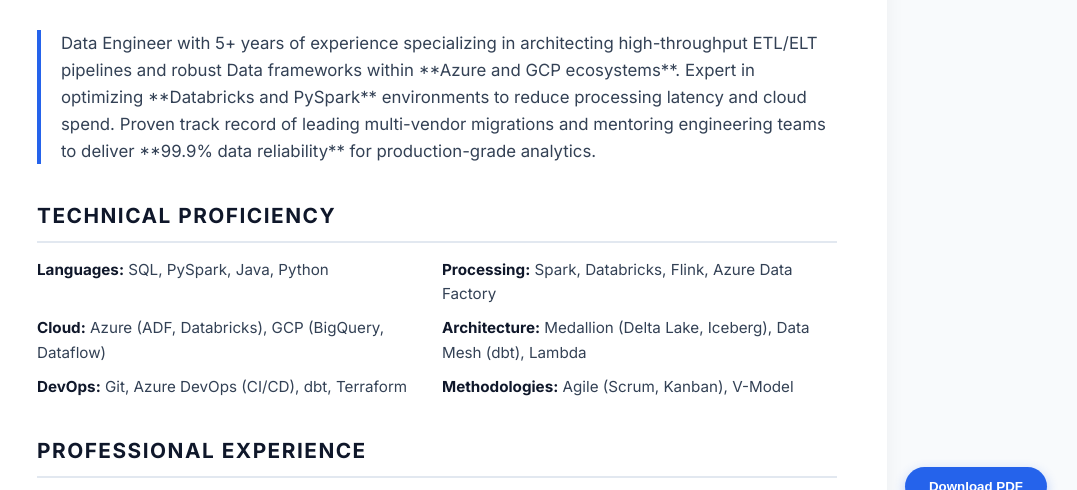
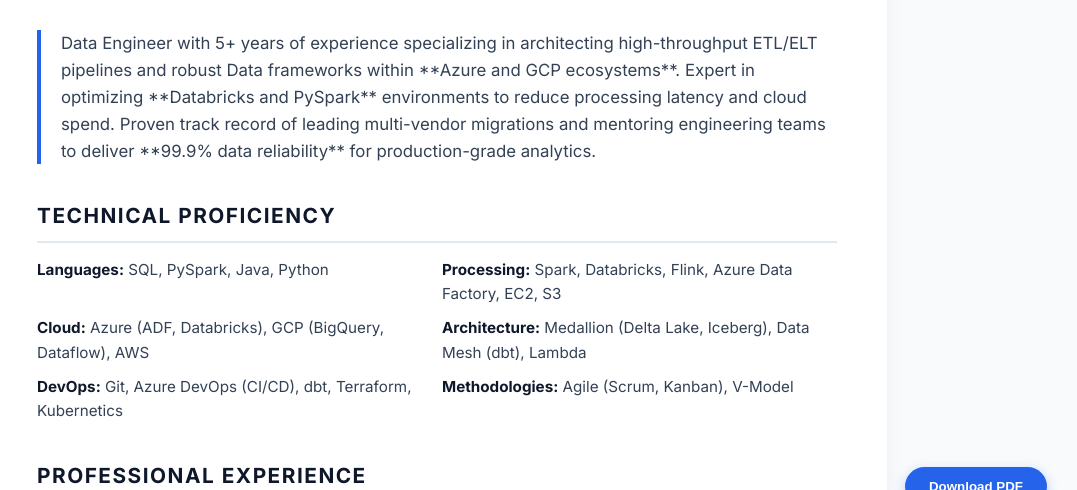
Before and after one commit to SubhamAlpha/Subham_CV, a plain HTML site: page index.html in a window 1280 px wide. Shown: the part 264-754 px from the top of the page, without its empty margins (203-1280 px from the left). Drawn offline with Linux system fonts and the light colour scheme.

Commit message:
Update index.html

```diff
--- a/index.html
+++ b/index.html
@@ -248,10 +248,10 @@
             <h2>Technical Proficiency</h2>
             <div class="skills-grid">
                 <div class="skill-item"><strong>Languages:</strong> SQL, PySpark, Java, Python</div>
-                <div class="skill-item"><strong>Processing:</strong> Spark, Databricks, Flink, Azure Data Factory</div>
-                <div class="skill-item"><strong>Cloud:</strong> Azure (ADF, Databricks), GCP (BigQuery, Dataflow)</div>
+                <div class="skill-item"><strong>Processing:</strong> Spark, Databricks, Flink, Azure Data Factory, EC2, S3 </div>
+                <div class="skill-item"><strong>Cloud:</strong> Azure (ADF, Databricks), GCP (BigQuery, Dataflow), AWS </div>
                 <div class="skill-item"><strong>Architecture:</strong> Medallion (Delta Lake, Iceberg), Data Mesh (dbt), Lambda</div>
-                <div class="skill-item"><strong>DevOps:</strong> Git, Azure DevOps (CI/CD), dbt, Terraform</div>
+                <div class="skill-item"><strong>DevOps:</strong> Git, Azure DevOps (CI/CD), dbt, Terraform, Kubernetics </div>
                 <div class="skill-item"><strong>Methodologies:</strong> Agile (Scrum, Kanban), V-Model</div>
             </div>
         </section>
```
